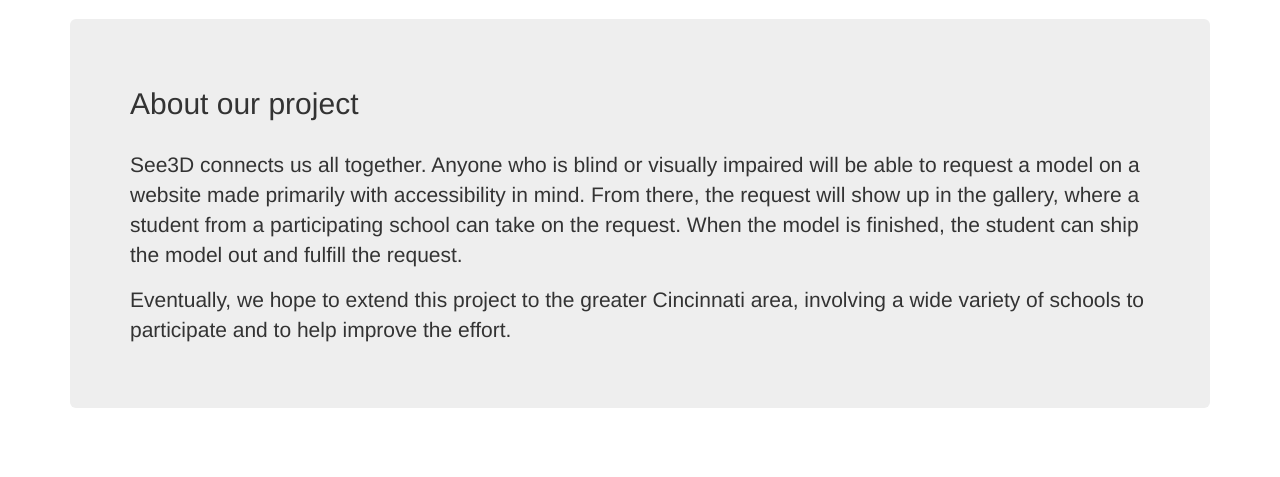
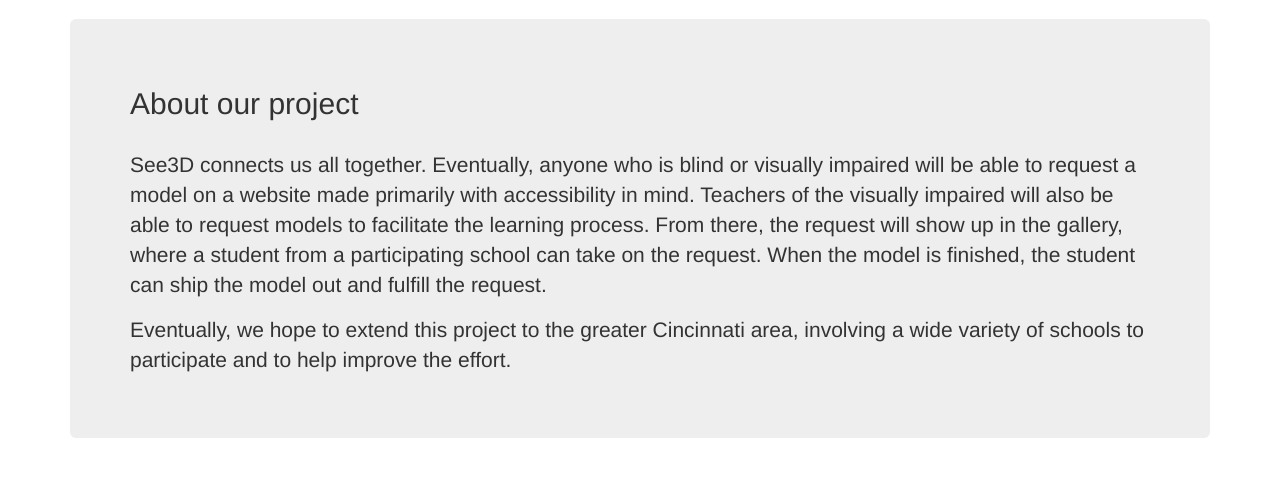
Before and after one commit to beginner-innovators/See3D, a Flask app: page /about/ in a window 1280 px wide. Shown: the part 51-528 px from the top of the page. Run offline with Flask 2, Linux system fonts and the light colour scheme; some libraries are stand-ins or nearby versions.

Commit message:
Edit about text and add production mode.

```diff
--- a/See3D/templates/about.html
+++ b/See3D/templates/about.html
@@ -4,7 +4,7 @@
 <div class="container">
   <div class="jumbotron">
     <h2>About our project</h2><br>
-    <p>See3D connects us all together. Anyone who is blind or visually impaired will be able to request a model on a website made primarily with accessibility in mind. From there, the request will show up in the gallery, where a student from a participating school can take on the request. When the model is finished, the student can ship the model out and fulfill the request.</p>
+    <p>See3D connects us all together. Eventually, anyone who is blind or visually impaired will be able to request a model on a website made primarily with accessibility in mind. Teachers of the visually impaired will also be able to request models to facilitate the learning process. From there, the request will show up in the gallery, where a student from a participating school can take on the request. When the model is finished, the student can ship the model out and fulfill the request.</p>
     <p>Eventually, we hope to extend this project to the greater Cincinnati area, involving a wide variety of schools to participate and to help improve the effort.</p>
   </div>
 </div>
--- a/docs/index.html
+++ b/docs/index.html
@@ -90,7 +90,7 @@
         <div class="row">
             <div class="col-lg-8 col-lg-offset-2">
                 <h2>About Our Project</h2>
-                <p>See3D connects us all together. Anyone who is visually impaired will be able to request a model on a website primarily made with accessibility in mind. From there, the request will show up in the website's gallery, where a student from a participating school can take on the request. When the model is finished, it is shipped out and the request is fulfilled.</p>
+                <p>See3D connects us all together. Eventually, anyone who is blind or visually impaired will be able to request a model on a website made primarily with accessibility in mind. Teachers of the visually impaired will also be able to request models to facilitate the learning process. From there, the request will show up in the gallery, where a student from a participating school can take on the request. When the model is finished, the student can ship the model out and fulfill the request.</p>
                 <p>Eventually, we hope to extend this project to the greater Cincinnati area, involving a wide variety of schools to participate and to help improve the effort.</p>
                 <hr>
                 <p>Note: for security purposes login to the website is handled through Google Authentication, and school accounts have to be added manually.</p>
--- a/run.py
+++ b/run.py
@@ -1,3 +1,9 @@
 #!/usr/bin/env python3
+import sys
 from See3D import app
-app.run(host='127.0.0.1', port=5000, debug=True)
+
+if '--debug=True' in sys.argv:
+    app.run(host='127.0.0.1', port=5000, debug=True)
+else:
+    print(' * Running on production. Use the flag "--debug=True" for debug mode.')
+    app.run(host='127.0.0.1', port=5000, debug=False)
```
